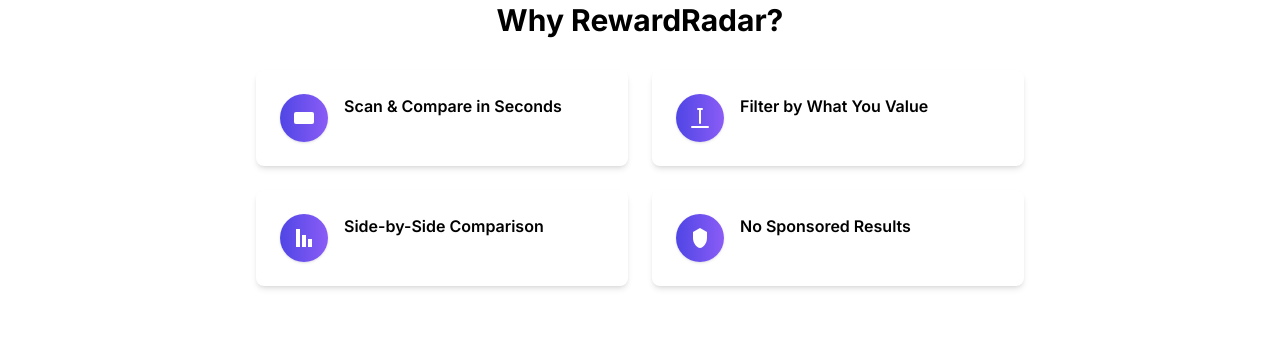
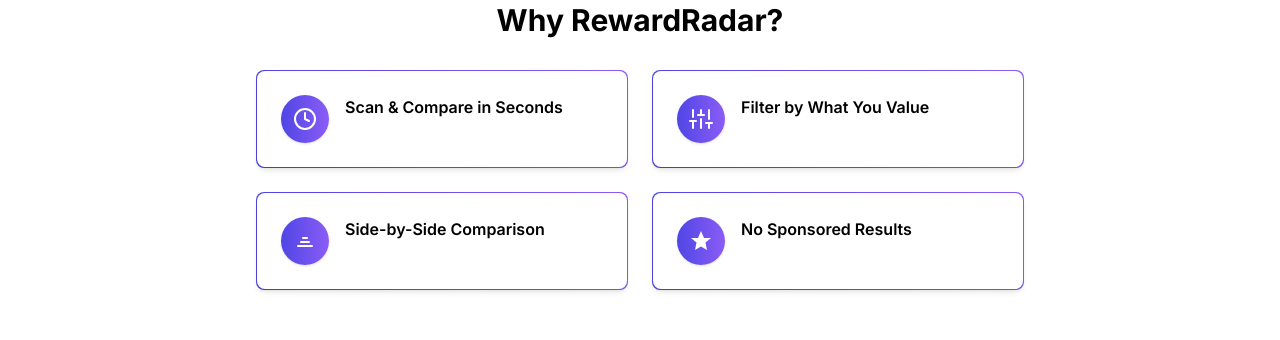
Before and after one commit to mohitkesarwani/creditcardsUI, a React (Vite) app: page / in a window 1280 px wide. Shown: the part 832-1172 px from the top of the page. Built offline with nearby package versions, Linux system fonts and the light colour scheme; no server answers; the HTML template or start-up script is replaced by a standard one.

Commit message:
Fix logo and enhance pages

```diff
--- /dev/null
+++ b/src/components/AnimatedBackground.jsx
@@ -0,0 +1,20 @@
+import React from 'react';
+
+function AnimatedBackground() {
+  return (
+    <svg
+      className="absolute inset-0 w-full h-full opacity-10 animate-pulse pointer-events-none text-white"
+      viewBox="0 0 200 200"
+      preserveAspectRatio="xMidYMid slice"
+    >
+      <g fill="currentColor">
+        <circle cx="40" cy="40" r="4" />
+        <circle cx="160" cy="60" r="5" />
+        <circle cx="120" cy="140" r="3" />
+        <circle cx="60" cy="160" r="4" />
+      </g>
+    </svg>
+  );
+}
+
+export default AnimatedBackground;
--- a/src/components/Card.jsx
+++ b/src/components/Card.jsx
@@ -5,6 +5,7 @@ import {
   getMinimumAnnualFee,
   getFeatureTags,
   getTagColor,
+  formatCategory,
 } from '../utils.js';
 
 function Card({ card }) {
@@ -92,7 +93,7 @@ function Card({ card }) {
         )}
         {card.productCategory && (
           <p>
-            <span className="font-bold">Rewards Type:</span> {card.productCategory}
+            <span className="font-bold">Rewards Type:</span> {formatCategory(card.productCategory)}
           </p>
         )}
       </div>
--- a/src/components/Disclaimers.jsx
+++ b/src/components/Disclaimers.jsx
@@ -10,10 +10,17 @@ export const disclaimers = [
 
 function Disclaimers({ className = '' }) {
   return (
-    <div className={`text-xs text-gray-600 space-y-2 ${className}`.trim()}>
-      {disclaimers.map((d, i) => (
-        <p key={i}>{d}</p>
-      ))}
+    <div
+      className={`bg-gray-50 border rounded-lg p-4 text-xs text-gray-700 space-y-2 ${className}`.trim()}
+    >
+      <div className="font-semibold flex items-center gap-1 mb-1">
+        <span>ⓘ</span> Important Information
+      </div>
+      <ul className="list-disc ml-4 space-y-1">
+        {disclaimers.map((d, i) => (
+          <li key={i}>{d}</li>
+        ))}
+      </ul>
     </div>
   );
 }
--- a/src/components/Header.jsx
+++ b/src/components/Header.jsx
@@ -1,12 +1,11 @@
 import React from 'react';
 import { Link } from 'react-router-dom';
-import logo from '../../radar.svg';
 
 function Header() {
   return (
     <header className="flex items-center justify-between p-4 bg-white shadow">
       <Link to="/" className="flex items-center gap-2">
-        <img src={logo} alt="RewardRadar logo" className="w-8 h-8" />
+        <img src="/radar.svg" alt="RewardRadar logo" className="w-8 h-8" />
         <span className="text-xl font-bold text-brand-end">RewardRadar</span>
       </Link>
       <nav>
--- a/src/index.css
+++ b/src/index.css
@@ -26,10 +26,19 @@ body {
 }
 
 .feature-box {
-  @apply bg-white rounded-lg shadow-md flex items-start gap-4 p-6 transition transform;
+  @apply bg-gradient-to-r from-brand-start to-brand-end p-px rounded-lg transition transform;
+}
+.feature-inner {
+  @apply bg-white rounded-lg shadow-md flex items-start gap-4 p-6;
+}
+.feature-box:hover .feature-inner {
+  @apply shadow-xl;
+}
+.icon-wrap {
+  @apply p-3 rounded-full bg-gradient-to-r from-brand-start to-brand-end text-white shadow;
 }
 .feature-box:hover {
-  @apply -translate-y-1 shadow-xl;
+  @apply -translate-y-1;
 }
 
 @keyframes fade-in {
--- a/src/pages/ComparePage.jsx
+++ b/src/pages/ComparePage.jsx
@@ -23,7 +23,10 @@ function ComparePage() {
   }
 
   return (
-    <div className="p-4 overflow-auto">
+    <div className="p-4 md:p-8 bg-gradient-to-br from-brand-start/10 to-brand-end/10 min-h-screen overflow-auto">
+      <h1 className="text-3xl md:text-4xl font-bold text-brand-start mb-4 text-center">
+        Browse &amp; Compare Credit Cards
+      </h1>
       <CompareTable cards={selected} />
       <Disclaimers className="mt-4" />
     </div>
--- a/src/pages/LandingPage.jsx
+++ b/src/pages/LandingPage.jsx
@@ -1,11 +1,13 @@
 import React from 'react';
 import { Link } from 'react-router-dom';
 import HeroAnimation from '../components/HeroAnimation';
+import AnimatedBackground from '../components/AnimatedBackground';
 
 function LandingPage() {
   return (
     <div>
       <section className="relative text-white bg-gradient-to-r from-brand-start to-brand-end px-4 py-16 flex flex-col items-center overflow-hidden">
+        <AnimatedBackground />
         <div className="max-w-3xl text-center">
           <h1 className="text-4xl md:text-6xl font-bold mb-4">
             Track the Best Credit Card Rewards Instantly
@@ -46,44 +48,56 @@ function LandingPage() {
         <h2 className="text-3xl font-bold mb-8">Why RewardRadar?</h2>
         <div className="max-w-3xl mx-auto grid gap-6 md:grid-cols-2">
           <div className="feature-box">
-            <div className="p-3 rounded-full bg-gradient-to-r from-brand-start to-brand-end text-white shadow">
-              <svg className="w-6 h-6" viewBox="0 0 24 24" fill="currentColor">
-                <rect x="2" y="6" width="20" height="12" rx="2" ry="2" />
-                <path d="M2 10h20" stroke="currentColor" strokeWidth="2" />
+            <div className="feature-inner">
+              <div className="icon-wrap">
+                <svg className="w-6 h-6" viewBox="0 0 24 24" fill="none" stroke="currentColor" strokeWidth="2" strokeLinecap="round" strokeLinejoin="round">
+                  <circle cx="12" cy="12" r="10" />
+                  <polyline points="12 6 12 12 16 14" />
                 </svg>
               </div>
               <p className="text-left font-semibold">Scan &amp; Compare in Seconds</p>
             </div>
+          </div>
 
           <div className="feature-box">
-            <div className="p-3 rounded-full bg-gradient-to-r from-brand-start to-brand-end text-white shadow">
+            <div className="feature-inner">
+              <div className="icon-wrap">
                 <svg className="w-6 h-6" viewBox="0 0 24 24" fill="none" stroke="currentColor" strokeWidth="2" strokeLinecap="round" strokeLinejoin="round">
-                <line x1="4" y1="21" x2="20" y2="21" />
-                <line x1="10" y1="3" x2="14" y2="3" />
-                <line x1="12" y1="3" x2="12" y2="17" />
+                  <line x1="4" y1="21" x2="4" y2="14" />
+                  <line x1="4" y1="10" x2="4" y2="3" />
+                  <line x1="12" y1="21" x2="12" y2="12" />
+                  <line x1="12" y1="8" x2="12" y2="3" />
+                  <line x1="20" y1="21" x2="20" y2="16" />
+                  <line x1="20" y1="12" x2="20" y2="3" />
+                  <line x1="1" y1="14" x2="7" y2="14" />
+                  <line x1="9" y1="8" x2="15" y2="8" />
+                  <line x1="17" y1="16" x2="23" y2="16" />
                 </svg>
               </div>
               <p className="text-left font-semibold">Filter by What You Value</p>
             </div>
+          </div>
 
           <div className="feature-box">
-            <div className="p-3 rounded-full bg-gradient-to-r from-brand-start to-brand-end text-white shadow">
-              <svg className="w-6 h-6" viewBox="0 0 24 24" fill="currentColor">
-                <rect x="4" y="3" width="4" height="18" />
-                <rect x="10" y="9" width="4" height="12" />
-                <rect x="16" y="13" width="4" height="8" />
+            <div className="feature-inner">
+              <div className="icon-wrap">
+                <svg className="w-6 h-6" viewBox="0 0 24 24" fill="none" stroke="currentColor" strokeWidth="2" strokeLinecap="round" strokeLinejoin="round">
+                  <path d="M10 9h4M8 13h8M5 17h14" />
                 </svg>
               </div>
               <p className="text-left font-semibold">Side-by-Side Comparison</p>
             </div>
+          </div>
 
           <div className="feature-box">
-            <div className="p-3 rounded-full bg-gradient-to-r from-brand-start to-brand-end text-white shadow">
+            <div className="feature-inner">
+              <div className="icon-wrap">
                 <svg className="w-6 h-6" viewBox="0 0 24 24" fill="currentColor">
-                <path d="M12 2l7 4v6c0 5-3.5 9.74-7 10-3.5-.26-7-5-7-10V6l7-4z" />
+                  <path d="M12 2l3 7h7l-5.5 4.5L18 21l-6-3.5L6 21l1.5-7.5L2 9h7l3-7z" />
                 </svg>
               </div>
               <p className="text-left font-semibold">No Sponsored Results</p>
+            </div>
           </div>
         </div>
       </section>
--- a/src/utils.js
+++ b/src/utils.js
@@ -8,6 +8,12 @@ export function getMinimumAnnualFee(card) {
   return fee === Infinity ? null : fee;
 }
 
+export function formatCategory(category) {
+  if (!category) return category;
+  if (category === 'CRED_AND_CHRG_CARDS') return 'Credit Card';
+  return category;
+}
+
 /**
  * Extract up to `max` feature tags from a card object. Tags are derived from
  * featureType strings and the card's productCategory when present.
@@ -15,7 +21,7 @@ export function getMinimumAnnualFee(card) {
 export function getFeatureTags(card, max = 3) {
   const tags = new Set();
   if (card?.productCategory) {
-    tags.add(card.productCategory);
+    tags.add(formatCategory(card.productCategory));
   }
   card?.features?.forEach((f) => {
     if (!f.featureType) return;
@@ -42,3 +48,29 @@ const TAG_COLORS = {
 export function getTagColor(tag) {
   return TAG_COLORS[tag] || 'bg-gray-100 text-gray-800';
 }
+
+export function formatPercent(value) {
+  const num = parseFloat(value);
+  if (Number.isNaN(num)) return value;
+  const pct = num > 1 ? num : num * 100;
+  return pct.toFixed(2) + '%';
+}
+
+export function categorizeFeatures(features = []) {
+  const groups = {
+    Insurance: [],
+    'Digital Wallets': [],
+    Loyalty: [],
+    'Travel Benefits': [],
+    Other: [],
+  };
+  features.forEach((f) => {
+    const t = (f.featureType || '').toLowerCase();
+    if (t.includes('insurance') || t.includes('protection')) groups.Insurance.push(f);
+    else if (t.includes('wallet') || t.includes('apple') || t.includes('google') || t.includes('samsung')) groups['Digital Wallets'].push(f);
+    else if (t.includes('loyalty') || t.includes('reward') || t.includes('point')) groups.Loyalty.push(f);
+    else if (t.includes('travel') || t.includes('lounge') || t.includes('flight')) groups['Travel Benefits'].push(f);
+    else groups.Other.push(f);
+  });
+  return groups;
+}
```
Also changed, not shown: src/pages/CardDetailPage.jsx (+39 -17 lines), public/radar.svg (renamed from radar.svg). Lines whose indentation alone changed are shown as unchanged.
